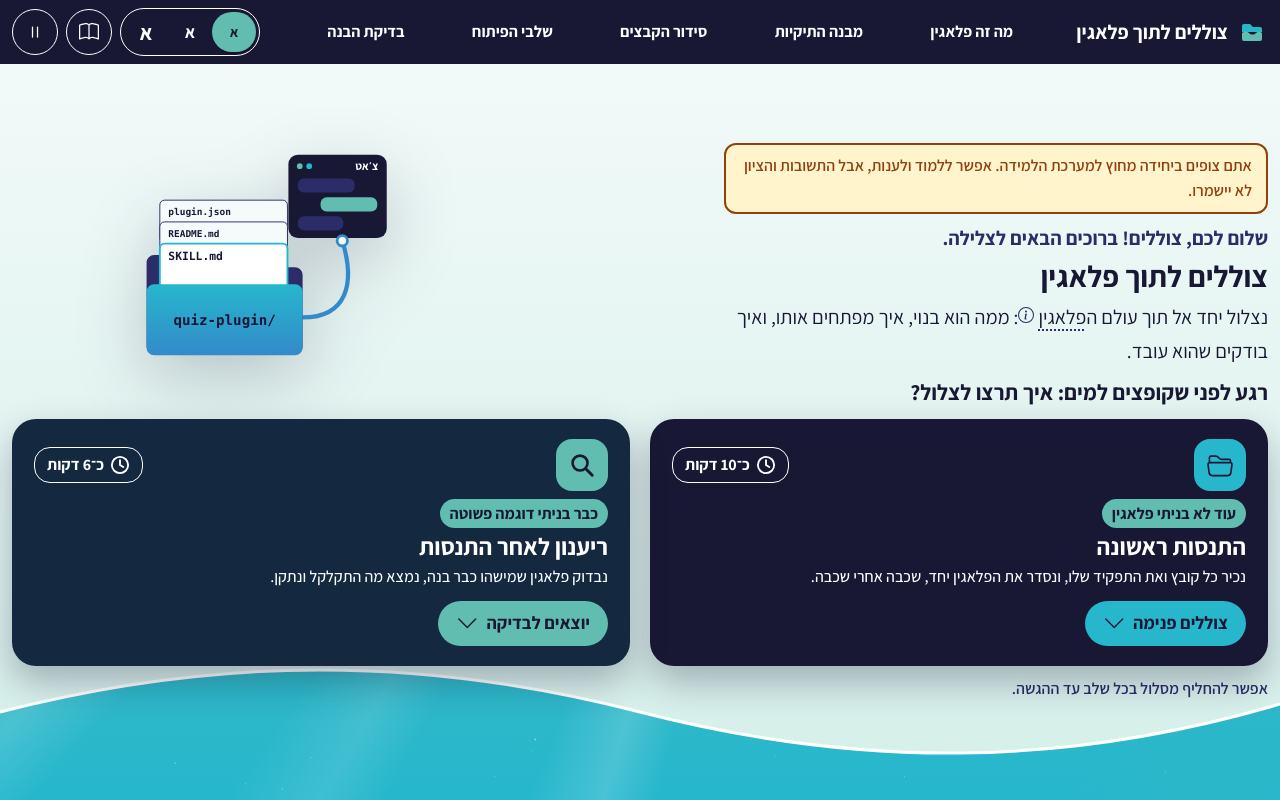
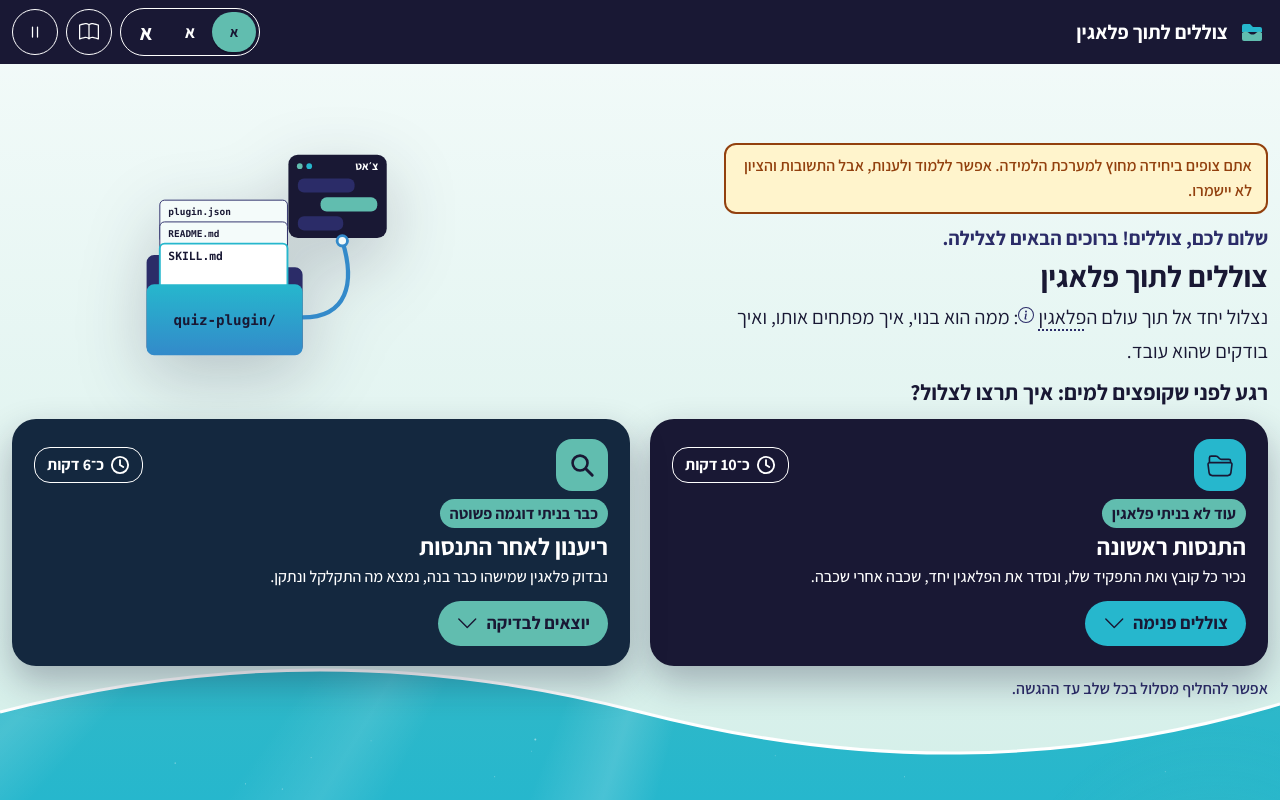
Before and after one commit to romimiller1-ops/plugin-deep-dive, a plain HTML site: page index.html in a window 1280 px wide. Drawn offline with Linux system fonts and the light colour scheme.

Commit message:
Nav: keep the menu links empty until a learning track is chosen
Co-Authored-By: Claude Opus 5.5 <noreply@anthropic.com>

```diff
--- a/index.html
+++ b/index.html
@@ -13,7 +13,7 @@
   <meta property="og:locale" content="he_IL">
   <link rel="icon" href="assets/favicon.svg" type="image/svg+xml">
   <link rel="stylesheet" href="assets/vendor/bootstrap/bootstrap.rtl.min.css">
-  <link rel="stylesheet" href="css/main.css?v=20261122k">
+  <link rel="stylesheet" href="css/main.css?v=20261122m">
   <script src="js/core/a11y.js?v=20261122i"></script>
   <script defer src="assets/vendor/bootstrap/bootstrap.min.js"></script>
   <script defer src="js/vendor/scorm-api-wrapper.js"></script>
@@ -163,14 +163,15 @@
           <span class="navbar-toggler-icon"></span>
         </button>
         <div class="collapse navbar-collapse" id="main-menu">
+          <!-- The menu stays empty until a learning track is chosen; then it lists that track's sections. -->
           <ul class="navbar-nav site-nav__links">
-            <li class="nav-item" data-track-only="none first"><a class="nav-link" href="#what-is-plugin" data-nav="what-is-plugin">מה זה פלאגין</a></li>
+            <li class="nav-item" data-track-only="first"><a class="nav-link" href="#what-is-plugin" data-nav="what-is-plugin">מה זה פלאגין</a></li>
             <li class="nav-item" data-track-only="refresh"><a class="nav-link" href="#example" data-nav="example">הדוגמה</a></li>
-            <li class="nav-item" data-track-only="none first"><a class="nav-link" href="#dive" data-nav="dive">מבנה התיקיות</a></li>
-            <li class="nav-item"><a class="nav-link" href="#wreck" data-nav="wreck"><span data-track-only="none first">סידור הקבצים</span><span data-track-only="refresh">בדיקת הסידור</span></a></li>
-            <li class="nav-item" data-track-only="none first"><a class="nav-link" href="#ascent" data-nav="ascent">שלבי הפיתוח</a></li>
+            <li class="nav-item" data-track-only="first"><a class="nav-link" href="#dive" data-nav="dive">מבנה התיקיות</a></li>
+            <li class="nav-item" data-track-only="first refresh"><a class="nav-link" href="#wreck" data-nav="wreck"><span data-track-only="first">סידור הקבצים</span><span data-track-only="refresh">בדיקת הסידור</span></a></li>
+            <li class="nav-item" data-track-only="first"><a class="nav-link" href="#ascent" data-nav="ascent">שלבי הפיתוח</a></li>
             <li class="nav-item" data-track-only="refresh"><a class="nav-link" href="#checks" data-nav="checks">נתיבים ותוצר</a></li>
-            <li class="nav-item"><a class="nav-link" href="#logbook" data-nav="logbook">בדיקת הבנה</a></li>
+            <li class="nav-item" data-track-only="first refresh"><a class="nav-link" href="#logbook" data-nav="logbook">בדיקת הבנה</a></li>
           </ul>
           <!-- On narrow screens these two live in the menu, with their names written out. -->
           <div class="site-nav__menu-tools">
```
